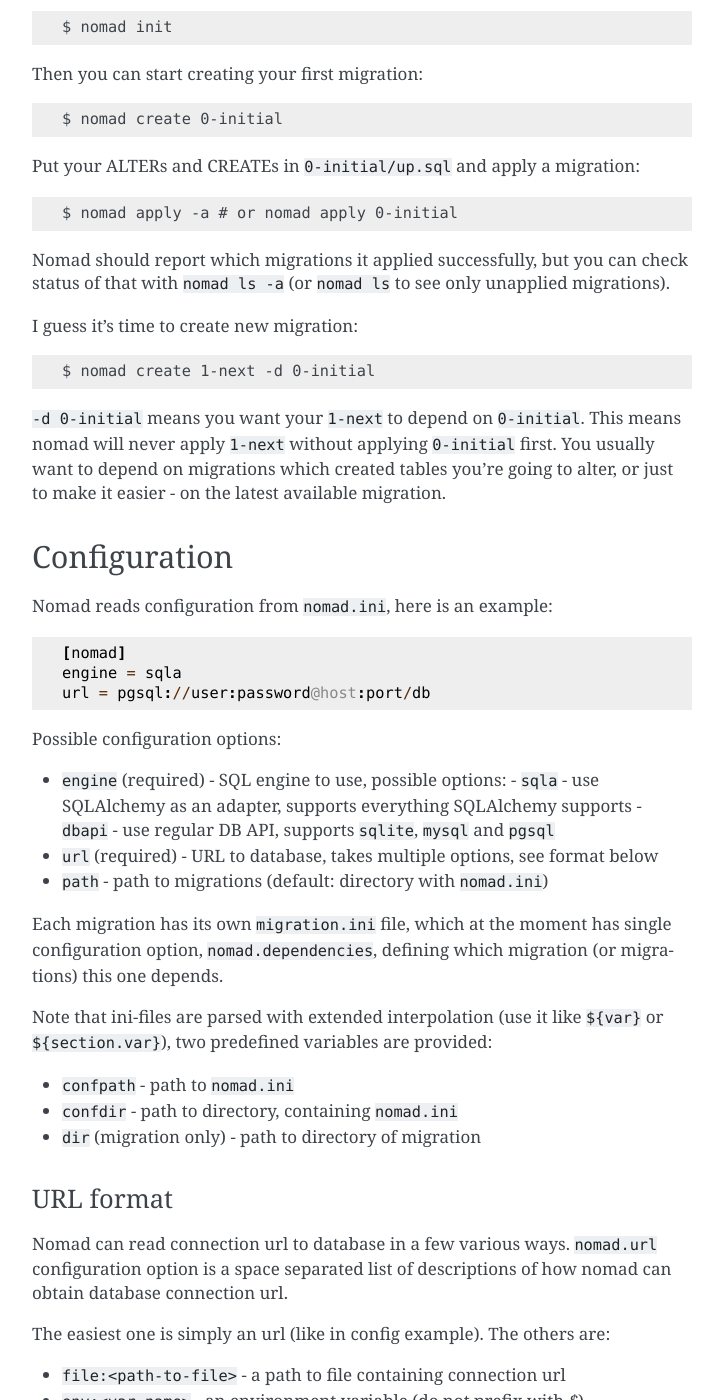
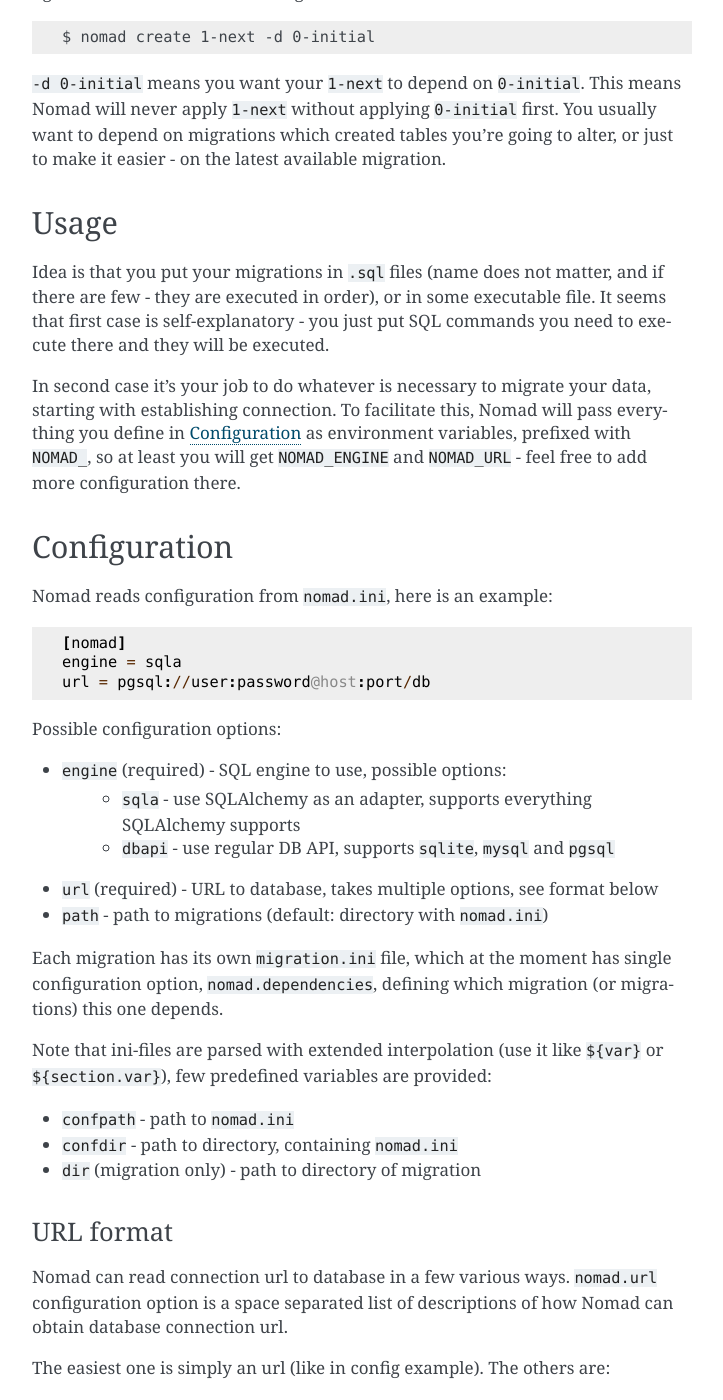
Before and after one commit to piranha/nomad, a Sphinx documentation site: the page built from docs/index.rst, in a window 1280 px wide and 1400 px high, scrolled down 1352 px. Shown: the whole window, without its empty margins (388-1111 px from the left). Built offline with Sphinx 7.4.7, drawn with Linux system fonts in a browser that asks for light colours; some of the changed text lies outside the part shown.

Commit message:
pass all stuff from nomad.ini to executable scripts

```diff
--- a/README.rst
+++ b/README.rst
@@ -14,8 +14,6 @@ Tests status: |travis|, `changelog <https://github.com/piranha/nomad/blob/master
 
 .. |travis| image:: https://travis-ci.org/piranha/nomad.png
    :target: https://travis-ci.org/piranha/nomad
-
-.. image:: https://github.com/piranha/nomad/raw/master/docs/nomad.jpg
 
 .. begin-writeup
 
@@ -68,9 +66,23 @@ I guess it's time to create new migration::
   $ nomad create 1-next -d 0-initial
 
 ``-d 0-initial`` means you want your ``1-next`` to depend on ``0-initial``. This
-means nomad will never apply ``1-next`` without applying ``0-initial``
+means Nomad will never apply ``1-next`` without applying ``0-initial``
 first. You usually want to depend on migrations which created tables you're
 going to alter, or just to make it easier - on the latest available migration.
+
+Usage
+-----
+
+Idea is that you put your migrations in ``.sql`` files (name does not matter,
+and if there are few - they are executed in order), or in some executable
+file. It seems that first case is self-explanatory - you just put SQL commands
+you need to execute there and they will be executed.
+
+In second case it's your job to do whatever is necessary to migrate your data,
+starting with establishing connection. To facilitate this, Nomad will pass
+everything you define in `Configuration`_ as environment variables, prefixed
+with ``NOMAD_``, so at least you will get ``NOMAD_ENGINE`` and ``NOMAD_URL`` -
+feel free to add more configuration there.
 
 Configuration
 -------------
@@ -84,8 +96,8 @@ Nomad reads configuration from ``nomad.ini``, here is an example::
 Possible configuration options:
 
 - ``engine`` (required) - SQL engine to use, possible options:
-  - ``sqla`` - use SQLAlchemy as an adapter, supports everything SQLAlchemy supports
-  - ``dbapi`` - use regular DB API, supports ``sqlite``, ``mysql`` and ``pgsql``
+    - ``sqla`` - use SQLAlchemy as an adapter, supports everything SQLAlchemy supports
+    - ``dbapi`` - use regular DB API, supports ``sqlite``, ``mysql`` and ``pgsql``
 - ``url`` (required) - URL to database, takes multiple options, see format below
 - ``path`` - path to migrations (default: directory with ``nomad.ini``)
 
@@ -94,7 +106,7 @@ single configuration option, ``nomad.dependencies``, defining which migration
 (or migrations) this one depends.
 
 Note that ini-files are parsed with extended interpolation (use it like
-``${var}`` or ``${section.var}``), two predefined variables are provided:
+``${var}`` or ``${section.var}``), few predefined variables are provided:
 
 - ``confpath`` - path to ``nomad.ini``
 - ``confdir`` - path to directory, containing ``nomad.ini``
@@ -104,7 +116,7 @@ URL format
 ~~~~~~~~~~
 
 Nomad can read connection url to database in a few various ways. ``nomad.url``
-configuration option is a space separated list of descriptions of how nomad can
+configuration option is a space separated list of descriptions of how Nomad can
 obtain database connection url.
 
 The easiest one is simply an url (like in config example). The others are:
@@ -135,7 +147,7 @@ Main ideas
 
 - There are no downgrades - nobody ever tests them, and they are rarely
   necessary. Just write an upgrade if you need to cancel something.
-- You can write migration in whatever language you want, nomad only helps you
+- You can write migration in whatever language you want, Nomad only helps you
   track applied migrations and dependencies.
 - ``.sql`` is treated differently and executed against database, configured in
   ``nomad.ini``.
--- a/docs/index.rst
+++ b/docs/index.rst
@@ -15,8 +15,6 @@ Contents:
    DB API or anything what SQLAlchemy supports), but whole architecture is
    structured so that it is easy to add support for NoSQL dbs.
 
-.. image:: nomad.jpg
-
 .. include:: ../README.rst
    :start-after: begin-writeup
    :end-before: end-writeup
--- a/nomad/__init__.py
+++ b/nomad/__init__.py
@@ -120,9 +120,11 @@ def apply(all=('a', False, 'apply all available migrations'),
     '''Apply migration and all of it dependencies
 
     You can pass additional environment variables to your migrations scripts
-    using option `-e` (in addition to NOMAD_DBURL, which is passed by default):
+    using option `-e` (in addition to `NOMAD_<confvar>`s, which are passed by
+    default):
 
         nomad apply -e ONE=one -e TWO=two -a
+
     '''
     repo = opts['repo']
     if init:
```
Also changed, not shown: other parts of README.rst (+2 -2 lines), 1 other file.
